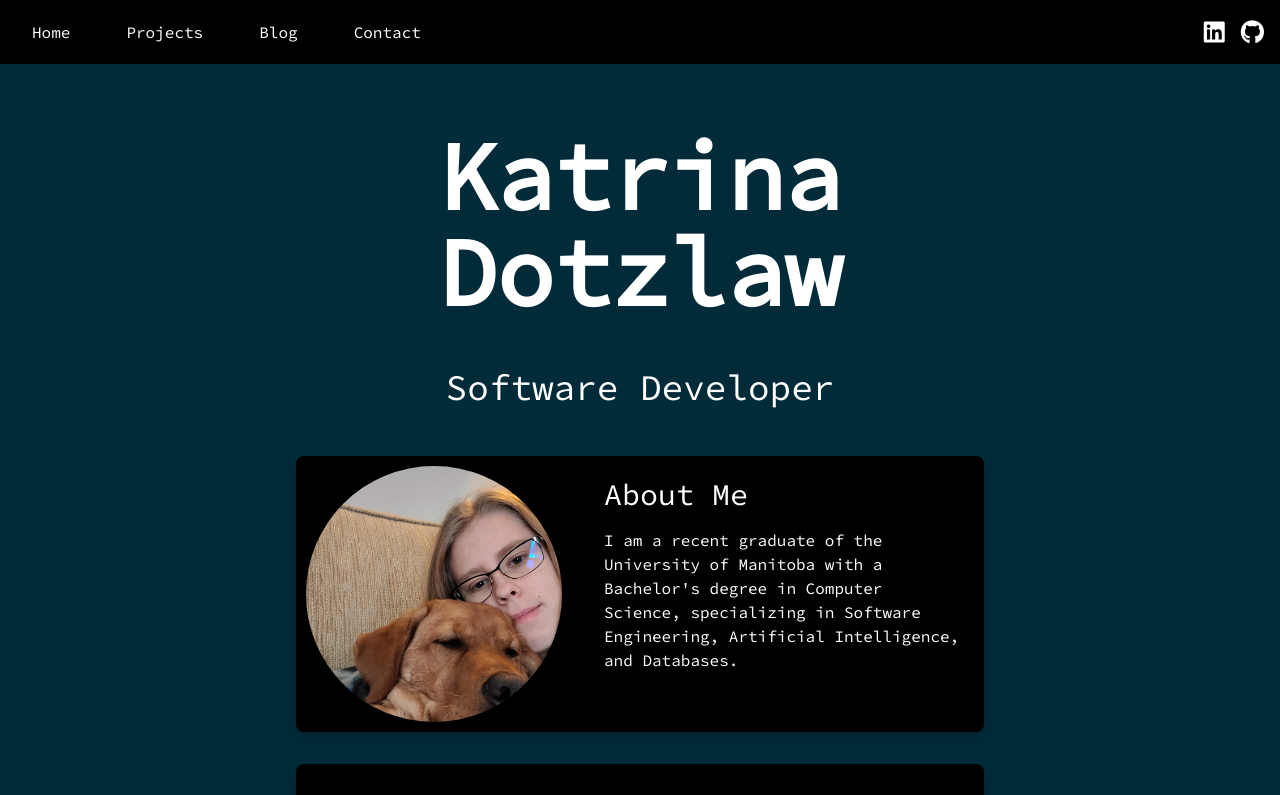
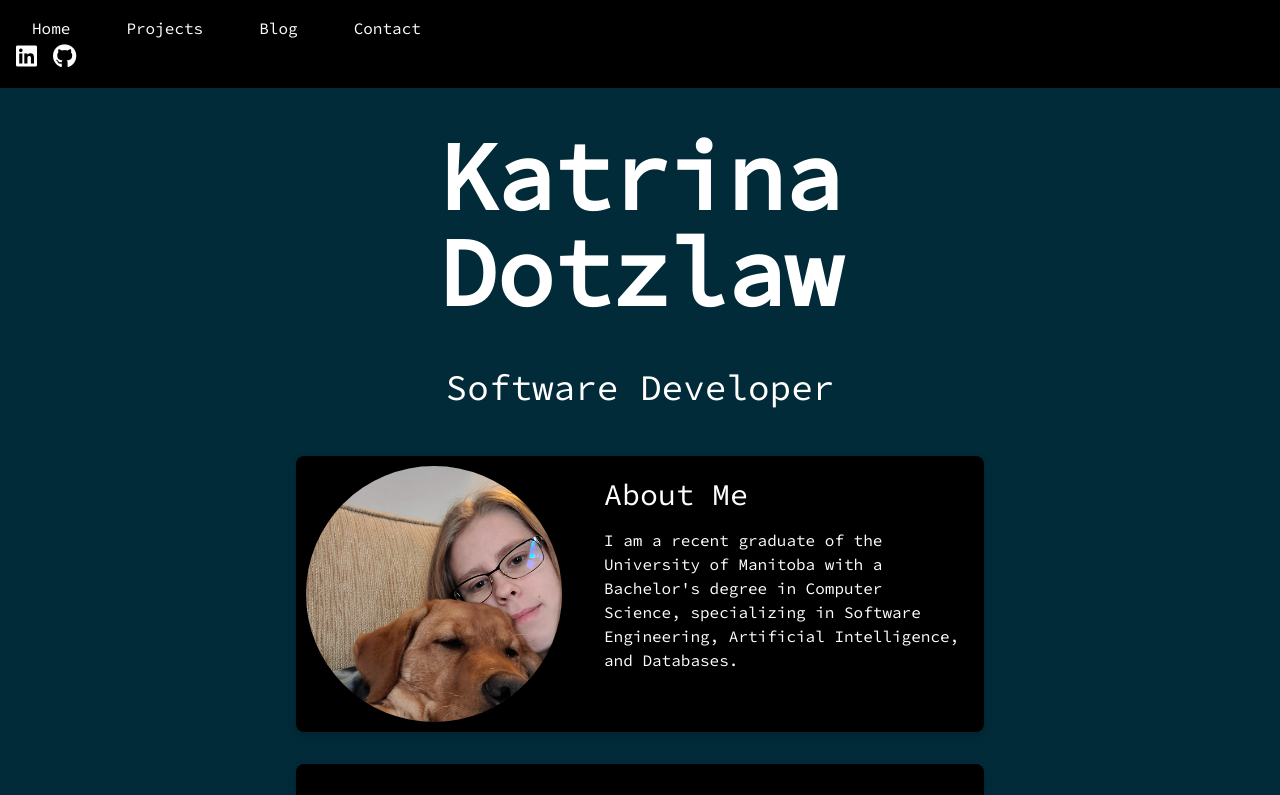
Before and after one commit to kdotzlaw/website, a React (Create React App) app in the folder portfolio-website/: page / in a window 1280 px wide. Shown: the top 795 px of the page. Built offline with nearby package versions, Linux system fonts and the light colour scheme.

Commit message:
convert nav so components are 1 page and scrollable

```diff
--- a/portfolio-website/src/components/Nav.js
+++ b/portfolio-website/src/components/Nav.js
@@ -3,7 +3,6 @@ import '../styles/Nav.css';
 /*
 <li id='nav-item'><a href='#courses' className="py-2 px-4" onClick={() => switchComponent('Edu')}>Skills</a></li>
 <li id='nav-item'><a href='#publications' className="py-2 px-4" onClick={() => switchComponent('Publications')}>Publications</a></li>
-*/
 const Nav = ({ switchComponent }) => {
   return (
     <header id='nav' className='p-4 fixed w-full z-50 top-0 left-0 bg-black '>
@@ -32,4 +31,32 @@ const Nav = ({ switchComponent }) => {
   );
 };
 
+*/
+const Nav = () => {
+  return (
+    <header id='nav' className='p-4 fixed w-full z-50 top-0 left-0 bg-black '>
+      <nav className='container mx-auto flex justify-between items-center'>
+      <ul className="flex space-x-6">
+          <li id='nav-item'><a href='#home' className="py-2 px-4">Home</a></li>
+          <li id='nav-item'><a href='#projects' className="py-2 px-4">Projects</a></li>
+          <li id='nav-item'><a href='#blog' className="py-2 px-4">Blog</a></li>
+          <li id='nav-item'><a href='#contact' className="py-2 px-4">Contact</a></li>
+        </ul>
+      </nav>
+      {/*Social Links*/}
+      <ul className="flex space-x-4">
+          <li id='nav-item'>
+            <a href='https://www.linkedin.com/in/kdotzlaw' target="_blank" rel="noopener noreferrer">
+              <i id='social' className="fa-brands fa-linkedin text-2xl text-blue-600 hover:text-blue-800"></i>
+            </a>
+          </li>
+          <li id='nav-item'>
+            <a href='https://github.com/kdotzlaw' target="_blank" rel="noopener noreferrer">
+              <i id='social' className="fa-brands fa-github text-2xl text-gray-800 hover:text-gray-600"></i>
+            </a>
+          </li>
+        </ul>
+    </header>
+  );
+};
 export default Nav;
--- a/portfolio-website/src/components/Projects.js
+++ b/portfolio-website/src/components/Projects.js
@@ -60,7 +60,7 @@ const Projects = () => {
 
                                 ],
                                 url:'https://github.com/rdotzlaw/COMP4710-Group-11',
-                                description: 'A group project that analyzed COVID-19 data using Python and data mining techniques',
+                                description: 'A group project that analyzed COVID-19 data using Python and data mining techniques. Resulted in 3 publications in IEEE.',
                                 sub: `Analysis`,
                                 sub_content:
                                 `
```
